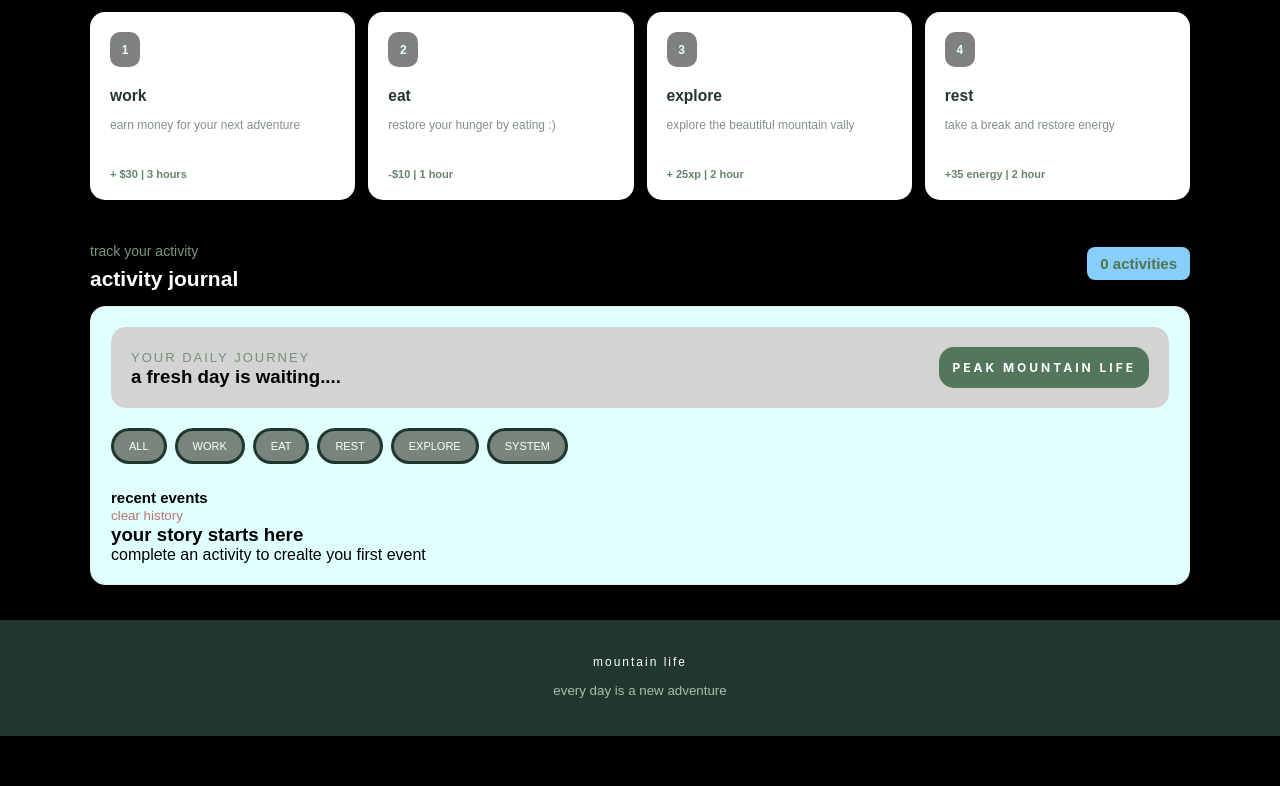
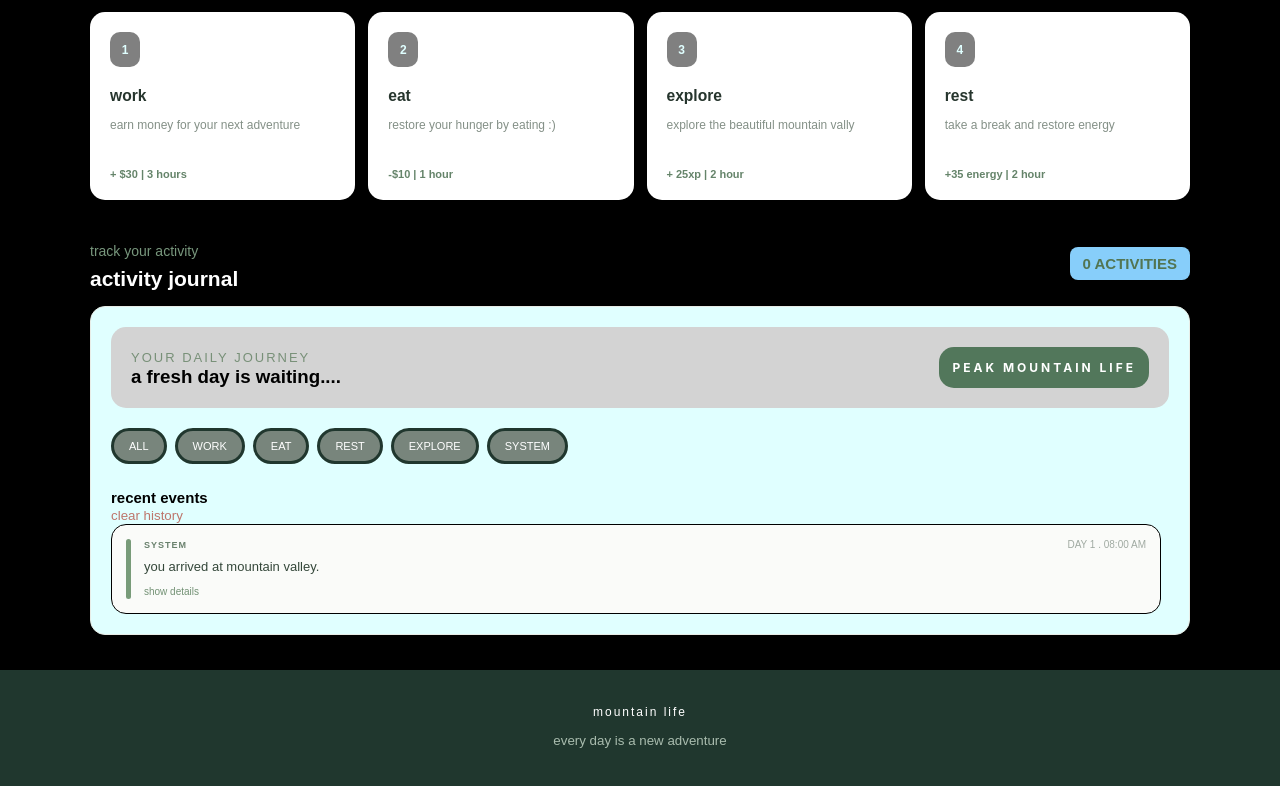
Before and after one commit to fah67425/Mountain-life, a plain HTML site: page index.html in a window 1280 px wide. Shown: the part 1095-1881 px from the top of the page. Before the commit the page ends 1831 px from the top, so only its background shows below. Drawn offline with Linux system fonts and the light colour scheme.

Commit message:
adding logic to the event history

```diff
--- a/index.html
+++ b/index.html
@@ -157,7 +157,7 @@
                         <h2>activity journal</h2>
                     </div>
 
-                    <span class="level" id="activitycount">0 activities</span>
+                    <span class="level" id="eventcount">0 activities</span>
                 </div>
 
                 <div class="eventdashboard">
--- a/main.js
+++ b/main.js
@@ -5,6 +5,9 @@ let player = {
     hunger: 100, happiness: 100,
     level: 1, xp: 0
 };
+
+let events = [];
+let currentfilter = "all";
 
 function updateclock() {
     let hour = player.hour;
@@ -119,19 +122,151 @@ function doactivity(activity) {
         addjournal("a new day has begun.");
     }
 
-    addjournal(message);
+    addjournal(message, activity, "your character has completed " + activity + "ing. check your wallet and stats!");
     updateclock();
     updatestats();
 }
 
-function addjournal(message) {
-    let journal = document.getElementById("journal");
-    let entry = document.createElement("p");
-    entry.className = "journalentry";
-    entry.textContent = message;
+function addjournal(message, category = "system", details = "") {
+    let event = {
+        message: message, category: category,
+        details: details || message, time: getgametime(),
+        day: player.day
+    };
 
-    journal.prepend(entry);
+    events.unshift(event);
+    renderevents();
+    updateeventsummary();
 }
 
+function getgametime() {
+    let hour = player.hour;
+    let period = hour >= 12 ? "PM" : "AM";
+    let displayhour = hour % 12;
+
+    if (displayhour === 0) {
+        displayhour = 12;
+    }
+
+    return String(displayhour).padStart(2, "0") + ":00 " + period;
+}
+
+function renderevents() {
+    let journal = document.getElementById("journal");
+    journal.innerHTML = "";
+    let filteredevents = events.filter(event => {
+        if (currentfilter === "all") {
+            return true;
+        }
+        return event.category === currentfilter;
+    });
+
+    if (filteredevents.length === 0) {
+        journal.innerHTML = `
+        <div class="emptyevents">
+            <h3>no events found<h3>
+            <p>try another category or complete an activity</p>
+        </div>
+        `;
+
+        return;
+    }
+
+    filteredevents.forEach(event => {
+        let card = document.createElement("div");
+        card.className = "eventcard";
+        card.dataset.category = event.category;
+
+        let marker = document.createElement("div");
+        marker.className = "eventmarker";
+
+        let content = document.createElement("div");
+        content.className = "eventcontent";
+
+        let top = document.createElement("div");
+        top.className = "eventtop";
+
+        let category = document.createElement("span");
+        category.className = "eventcategory";
+        category.textContent = event.category.toUpperCase();
+
+        let time = document.createElement("span");
+        time.className = "eventtime";
+        time.textContent = "DAY " + event.day + " . " + event.time;
+
+        let message = document.createElement("p");
+        message.className = "eventmessage";
+        message.textContent = event.message;
+
+        let expand = document.createElement("button");
+        expand.className = "eventexpand";
+        expand.textContent = "show details";
+
+        let details = document.createElement("p");
+        details.className = "event-details";
+        details.textContent = event.details;
+        details.hidden = true;
+
+        expand.onclick = function() {
+            details.hidden = !details.hidden;
+
+            expand.textContent = details.hidden ? "show details" : "hide details";
+        };
+
+        top.appendChild(category);
+        top.appendChild(time);
+        content.appendChild(top);
+        content.appendChild(message);
+        content.appendChild(expand);
+        content.appendChild(details);
+        card.appendChild(marker);
+        card.appendChild(content);
+        journal.appendChild(card);
+    });
+}
+
+function filterevents(filter, button) {
+    currentfilter = filter;
+    document.querySelectorAll(".filterbtn").forEach(btn => {
+        btn.classList.remove("active");
+    });
+
+    button.classList.add("active");
+    renderevents();
+}
+
+function clearevents() {
+    if (events.length === 0){
+        return;
+    }
+
+    let confirmclear = confirm("are you sure you want to clear your event history?");
+
+    if (confirmclear) {
+        events = [];
+        renderevents();
+    }
+}
+
+function updateeventsummary() {
+    let count = events.filter(event => event.day === player.day &&
+        event.category !== "system").length;
+
+    document.getElementById("eventcount").textContent = count + (count === 1 ? " ACTIVITY" : " ACTIVITIES");
+
+    let summary = document.getElementById("eventsummarytext");
+
+    if (count === 0) {
+        summary.textContent = "a fresh day is waiting....";
+    } else if (count < 3) {
+        summary.textContent = "seems like ur doing something today.";
+    } else {
+        summary.textContent = "you are having a really nice day!";
+    }
+}
+
+addjournal(
+    "you arrived at mountain valley.", "system", "a new chapter of your new mountain life has begun!"
+);
 updateclock();
 updatestats();
--- a/style.css
+++ b/style.css
@@ -534,3 +534,126 @@ footer small {
     overflow-y: auto;
     padding-right: 8px;
 }
+
+.eventcard {
+    display: flex;
+    gap: 13px;
+    padding: 14px;
+    background: #fafbf9;
+    border: 1px solid black;
+    border-radius: 15px;
+    animation: eventappear 0.3s ease;
+}
+
+@keyframes eventappear {
+    from {
+        opacity: 0;
+        transform: translateY(10px);
+    } to {
+        opacity: 1;
+        transform: translateY(0);
+    }
+}
+
+.eventmarker {
+    width: 5px;
+    flex-shrink: 0;
+    border-radius: 15px;
+    background: #789b79;
+}
+
+.eventcard[datacategory="work"] .eventmarker {
+    background: #789b79;
+}
+.eventcard[datacategory="eat"] .eventmarker {
+    background: #83a9c6;
+}
+.eventcard[datacategory="explore"] .eventmarker {
+    background: #7ba77c;
+}
+.eventcard[datacategory="rest"] .eventmarker {
+    background: #a18ac2;
+}
+.eventcard[datacategory="system"] .eventmarker {
+    background: #9ba49c;
+}
+
+.eventcontent {
+    flex: 1;
+    min-width: 0;
+}
+
+.eventtop {
+    display: flex;
+    justify-content: space-between;
+    gap: 10px;
+    align-items: center;
+    margin-bottom: 7px;
+}
+
+.eventcategory {
+    font-size: 9px;
+    font-weight: bold;
+    letter-spacing: 1px;
+    color: #69816d;
+}
+
+.eventtime {
+    color: #a0aaa2;
+    font-size: 10px;
+}
+
+.eventmessage {
+    font-size: 13px;
+    color: #34473a;
+    line-height: 1.5;
+}
+
+.eventdetails {
+    margin-top: 9px;
+    border-top: 1px solid #e9eee8;
+    padding-top: 9px;
+    color: #819087;
+    font-size: 11px;
+    line-height: 1.5;
+}
+
+.eventexpand {
+    margin-top: 9px;
+    border: none;
+    background: transparent 50%;
+    color: #729174;
+    font-size: 10px;
+    cursor: pointer;
+}
+
+.emptyevents {
+    text-align: center;
+    padding: 35px 15px;
+    border-radius: 12px;
+}
+
+.emptyevents h3 {
+    font-size: 14px;
+    margin-bottom: 8px;
+}
+
+.emptyevents p {
+    color: #92d494;
+    font-size: 12px;
+}
+
+@media (max-width: 500px) {
+    .eventdashboard {
+        padding: 13px;
+    }
+    .eventsummary {
+        padding: 15px;
+    }
+    .eventfilters {
+        gap: 6px;
+    }
+    .filter-btn {
+        padding: 8px 11px;
+    }
+}
```
